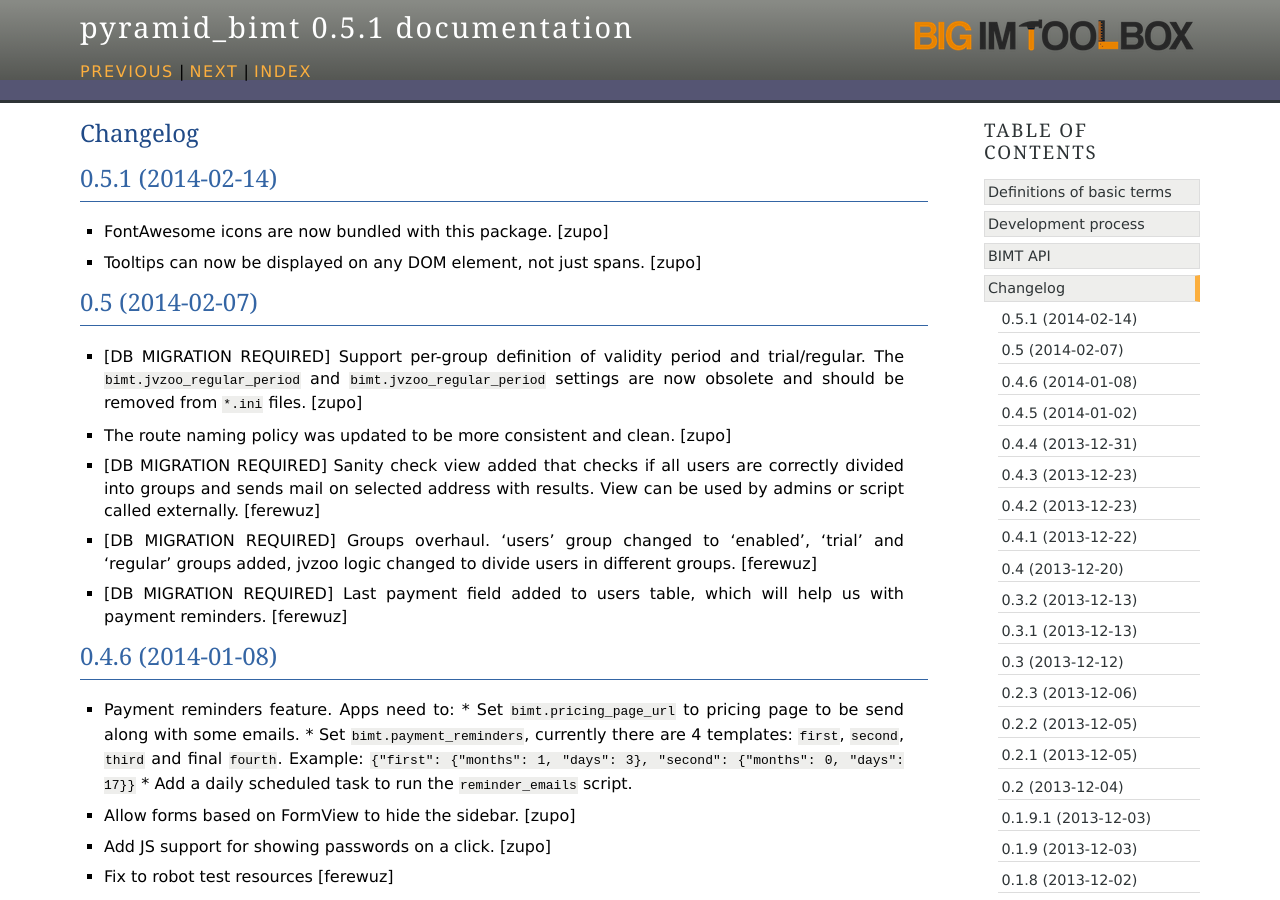
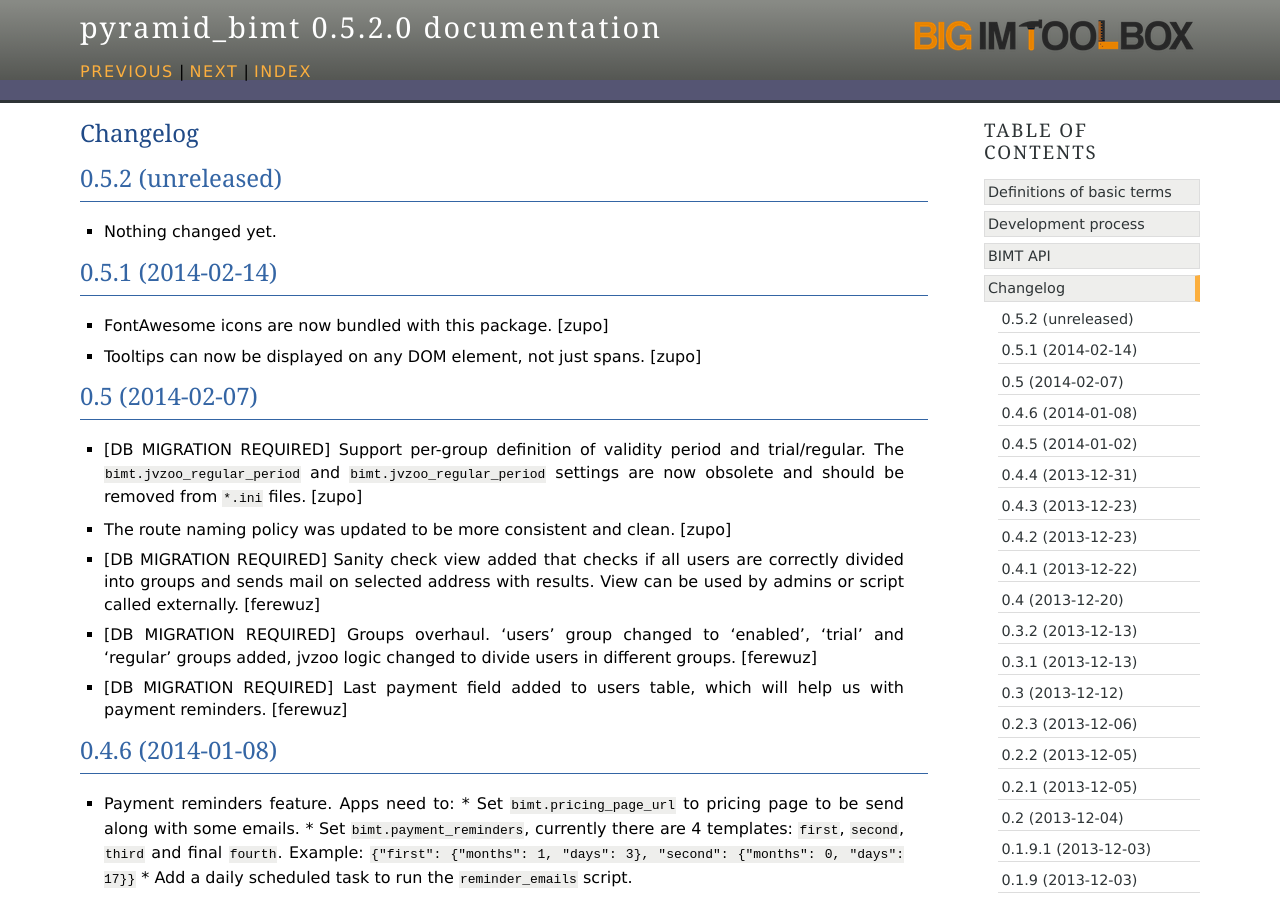
Before and after one commit to persho/pyramid_bimt, a Sphinx documentation site: the page built from docs/CHANGELOG.rst, in a window 1280 px wide and 900 px high. Built offline with Sphinx 7.4.7, drawn with Linux system fonts in a browser that asks for light colours.

Commit message:
Back to development: 0.5.2

```diff
--- a/docs/CHANGELOG.rst
+++ b/docs/CHANGELOG.rst
@@ -1,5 +1,11 @@
 Changelog
 =========
+
+
+0.5.2 (unreleased)
+------------------
+
+- Nothing changed yet.
 
 
 0.5.1 (2014-02-14)
--- a/setup.py
+++ b/setup.py
@@ -18,7 +18,7 @@
 
 setup(
     name='pyramid_bimt',
-    version='0.5.1',
+    version='0.5.2.dev0',
     description='Base package for BIMT apps.',
     long_description=long_description,
     classifiers=[
```
